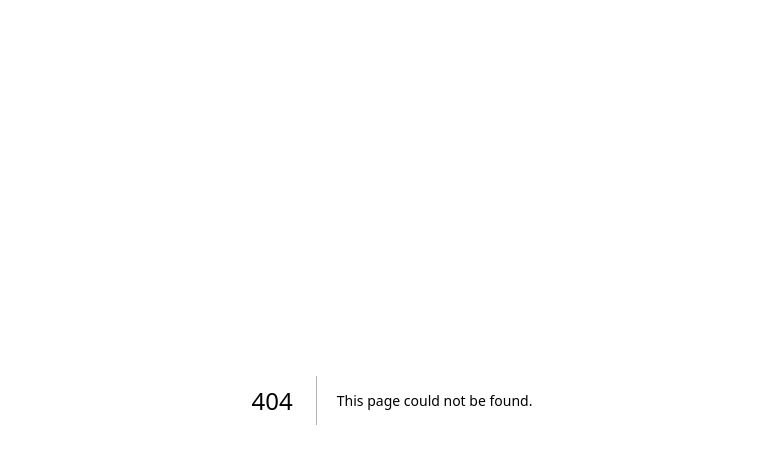
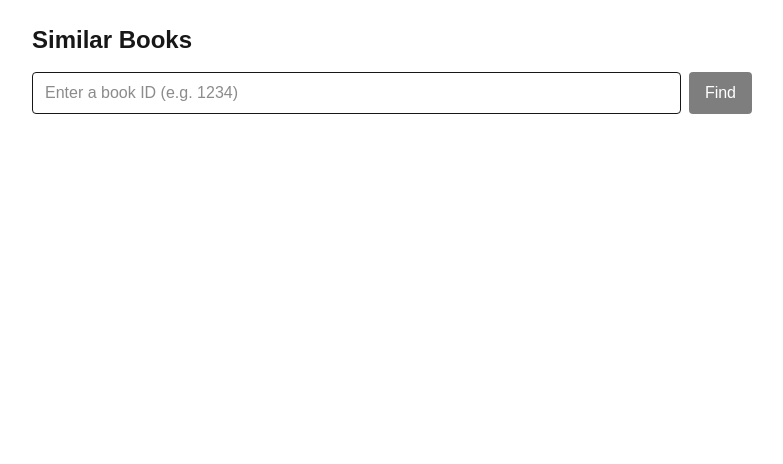
Before and after one commit to donnchadh00/explainable-book-recs, a Next.js app in the folder frontend/: page /similar in a window 1280 px wide. Before the commit this address had no page. Shown: the top 464 px of the page, without its empty margins (248-1031 px from the left). Built offline with nearby package versions, Linux system fonts and the light colour scheme.

Commit message:
feat(frontend): add similar books page that searches by title then fetches vector-similar results

```diff
--- a/frontend/src/app/page.tsx
+++ b/frontend/src/app/page.tsx
@@ -26,13 +26,11 @@ export default function Home() {
           </li>
         </ol>
 
-        <p className="mt-4">
-          <Link href="/recs" className="underline">Go to Recommendations</Link>
-        </p>
-
         <h1 className="text-2xl font-semibold mb-4">Recs Playground</h1>
         <ul className="list-disc ml-6">
           <li><Link href="/search" className="underline">Semantic Search</Link></li>
+          <li><Link href="/similar" className="underline">Similar Books</Link></li>
+          <li><Link href="/recs" className="underline">Go to Recommendations</Link></li>
         </ul>
 
         <div className="flex gap-4 items-center flex-col sm:flex-row">
--- /dev/null
+++ b/frontend/src/app/similar/page.tsx
@@ -0,0 +1,73 @@
+'use client'
+
+import { useState } from 'react'
+
+export default function SimilarBooksPage() {
+  const [bookId, setBookId] = useState('')
+  const [results, setResults] = useState<any[] | null>(null)
+  const [loading, setLoading] = useState(false)
+  const [error, setError] = useState<string | null>(null)
+
+  async function run() {
+    if (!bookId) return
+    setLoading(true)
+    setError(null)
+    setResults(null)
+
+    try {
+      const url = `${process.env.NEXT_PUBLIC_API_URL || 'http://localhost:8000'}/books/${encodeURIComponent(bookId)}/similar`
+      const res = await fetch(url)
+      if (!res.ok) {
+        const msg = await res.text()
+        throw new Error(msg || `HTTP ${res.status}`)
+      }
+      const data = await res.json()
+      setResults(data.results)
+    } catch (err: any) {
+      setError(err.message || 'Failed to fetch')
+    } finally {
+      setLoading(false)
+    }
+  }
+
+  return (
+    <div className="max-w-3xl mx-auto p-6 space-y-4">
+      <h1 className="text-2xl font-semibold">Similar Books</h1>
+
+      <div className="flex gap-2">
+        <input
+          className="border rounded px-3 py-2 w-full"
+          value={bookId}
+          onChange={(e) => setBookId(e.target.value)}
+          placeholder="Enter a book ID (e.g. 1234)"
+        />
+        <button
+          onClick={run}
+          className="px-4 py-2 rounded bg-black text-white disabled:opacity-50"
+          disabled={!bookId || loading}
+        >
+          {loading ? 'Loading…' : 'Find'}
+        </button>
+      </div>
+
+      {error && <div className="text-red-600 text-sm">{error}</div>}
+
+      {results && (
+        <ul className="divide-y border rounded">
+          {results.map((r) => (
+            <li key={r.id} className="p-3">
+              <div className="font-medium">
+                {r.title}
+                {r.subtitle ? `: ${r.subtitle}` : ''}
+              </div>
+              <div className="text-sm opacity-70">
+                {r.published_year ? `${r.published_year} · ` : ''}
+                Cosine ~ {r.cosine?.toFixed(3)}
+              </div>
+            </li>
+          ))}
+        </ul>
+      )}
+    </div>
+  )
+}
```
